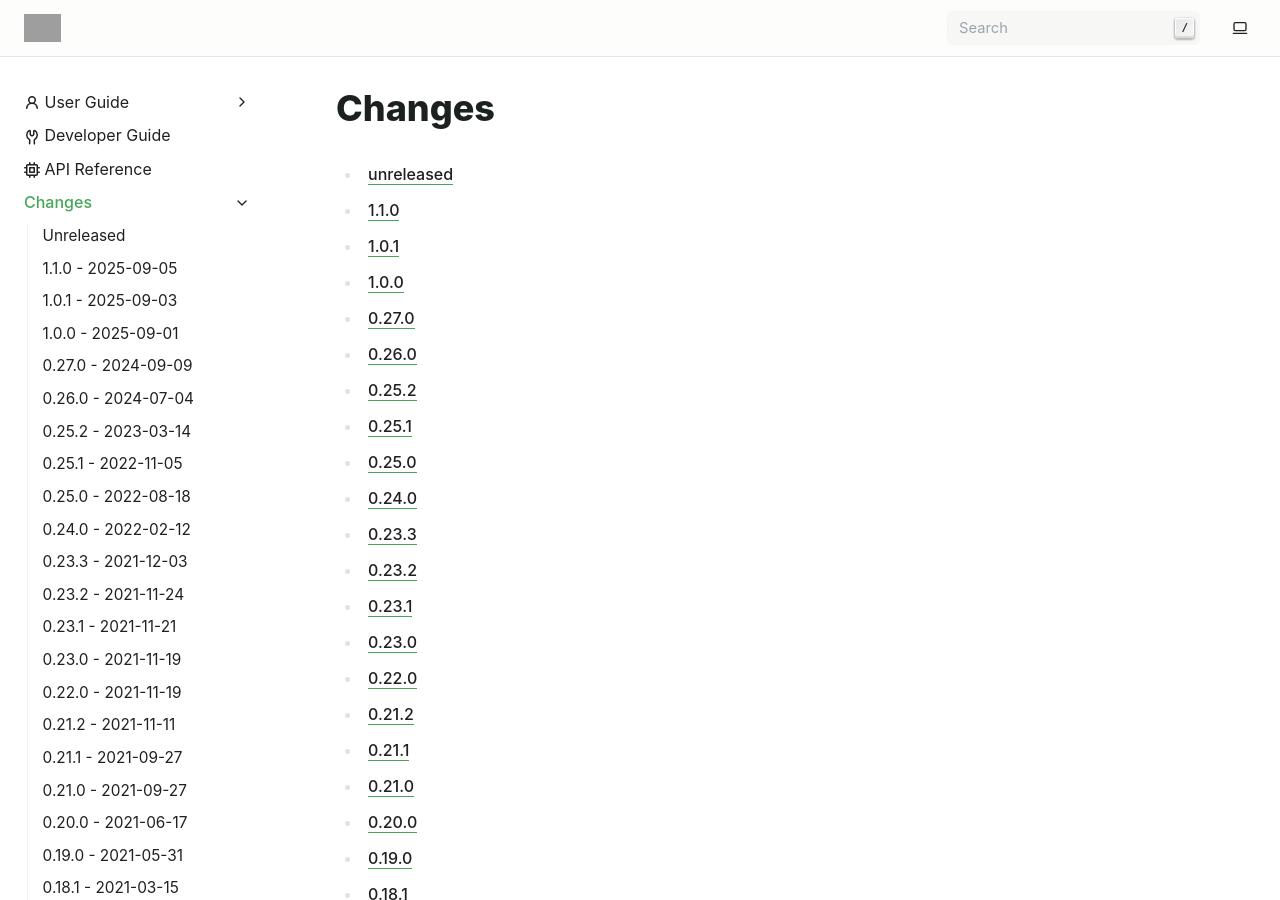
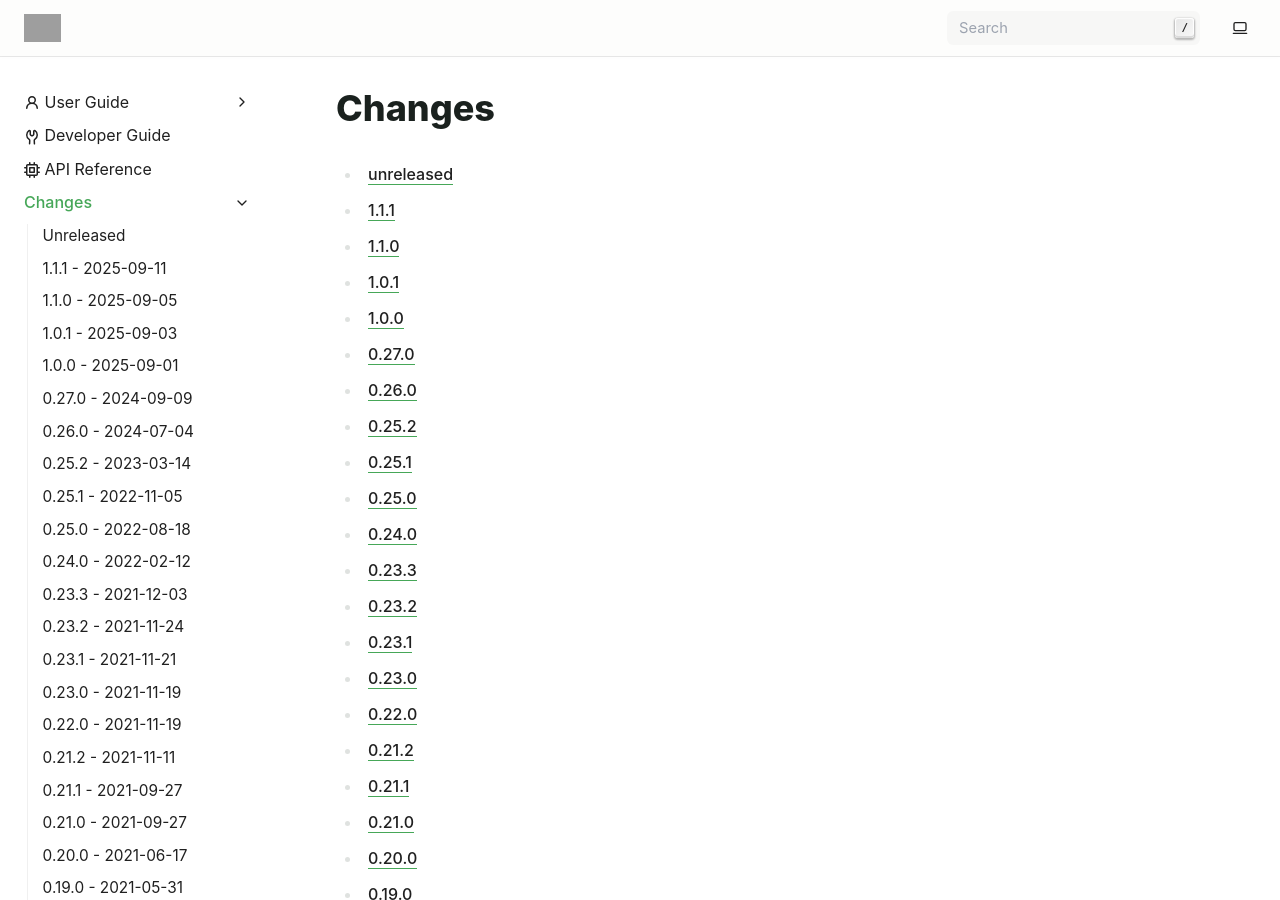
Before and after one commit to exasol/pyexasol, a Sphinx documentation site: the page built from doc/changes/changelog.md, in a window 1280 px wide and 900 px high. Built offline with Sphinx 7.4.7, drawn with Linux system fonts in a browser that asks for light colours; grey boxes are pictures that could not be loaded.

```diff
--- a/doc/changes/changelog.md
+++ b/doc/changes/changelog.md
@@ -1,6 +1,7 @@
 # Changes
 
 * [unreleased](unreleased.md)
+* [1.1.1](changes_1.1.1.md)
 * [1.1.0](changes_1.1.0.md)
 * [1.0.1](changes_1.0.1.md)
 * [1.0.0](changes_1.0.0.md)
@@ -45,6 +46,7 @@
 hidden:
 ---
 unreleased
+changes_1.1.1
 changes_1.1.0
 changes_1.0.1
 changes_1.0.0
--- a/pyexasol/version.py
+++ b/pyexasol/version.py
@@ -10,6 +10,6 @@ If you need to change the version, do so in the pyproject.toml, e.g. by using
 
 MAJOR = 1
 MINOR = 1
-PATCH = 0
+PATCH = 1
 VERSION = f"{MAJOR}.{MINOR}.{PATCH}"
 __version__ = VERSION
--- a/pyproject.toml
+++ b/pyproject.toml
@@ -1,6 +1,6 @@
 [project]
 name = "pyexasol"
-version = "1.1.0"
+version = "1.1.1"
 description = "Exasol python driver with extra features"
 authors = [
     {name="Vitaly Markov", email="wild.desu@gmail.com"},
@@ -50,6 +50,7 @@ python = "^3.9.2"
 websocket-client = ">=1.0.1"
 rsa = "*"
 packaging = "*"
+cryptography = {version = ">=45.0.7"}
 # Currently, it is necessary to pin numpy explicitly.
 # For additional details, refer to: https://github.com/numpy/numpy/issues/26710
 # Once this issue has been resolved, we should be able to remove this explicit dependency.
```
Also changed, not shown: doc/changes/changes_1.1.1.md (added, +11 -0 lines), 1 other file.
